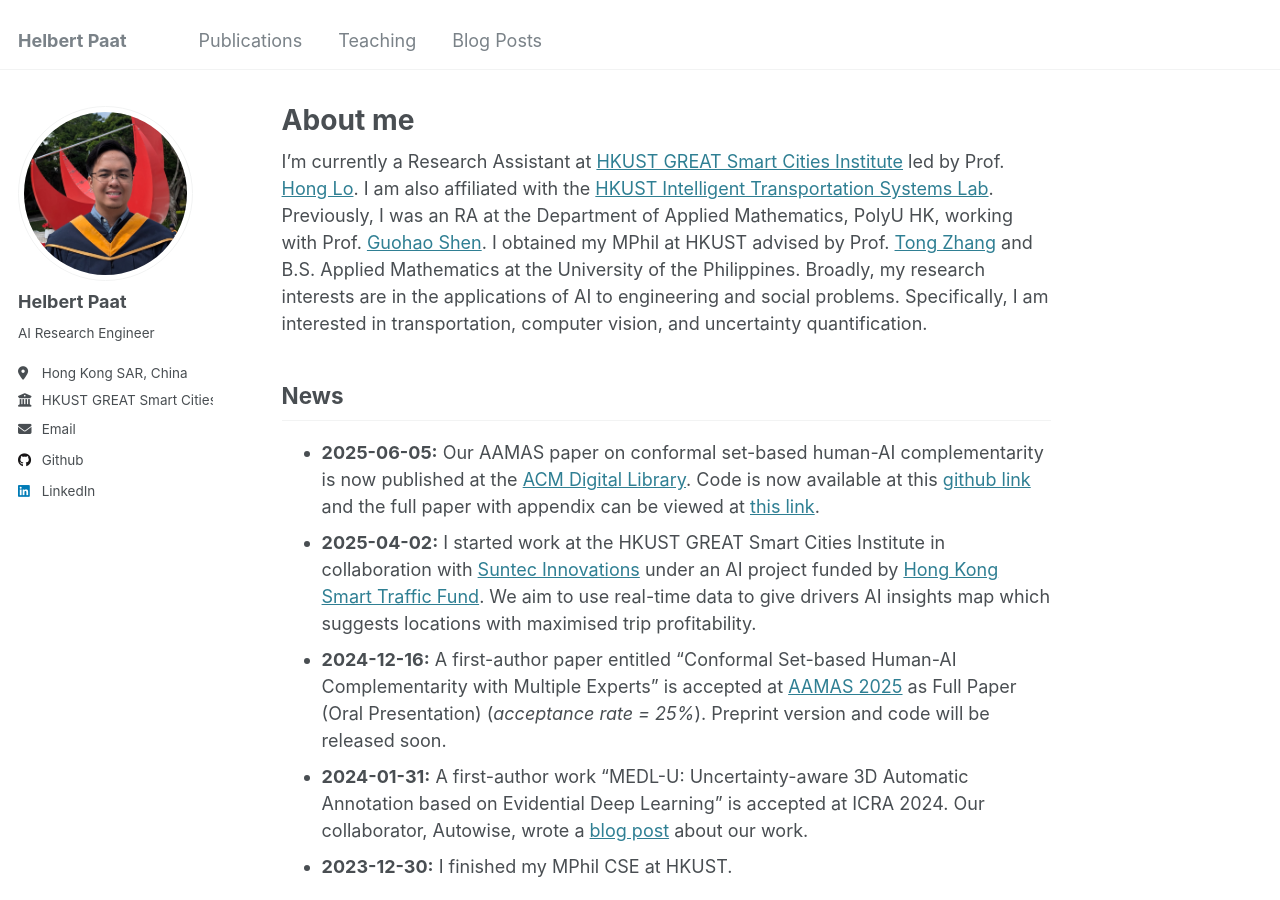
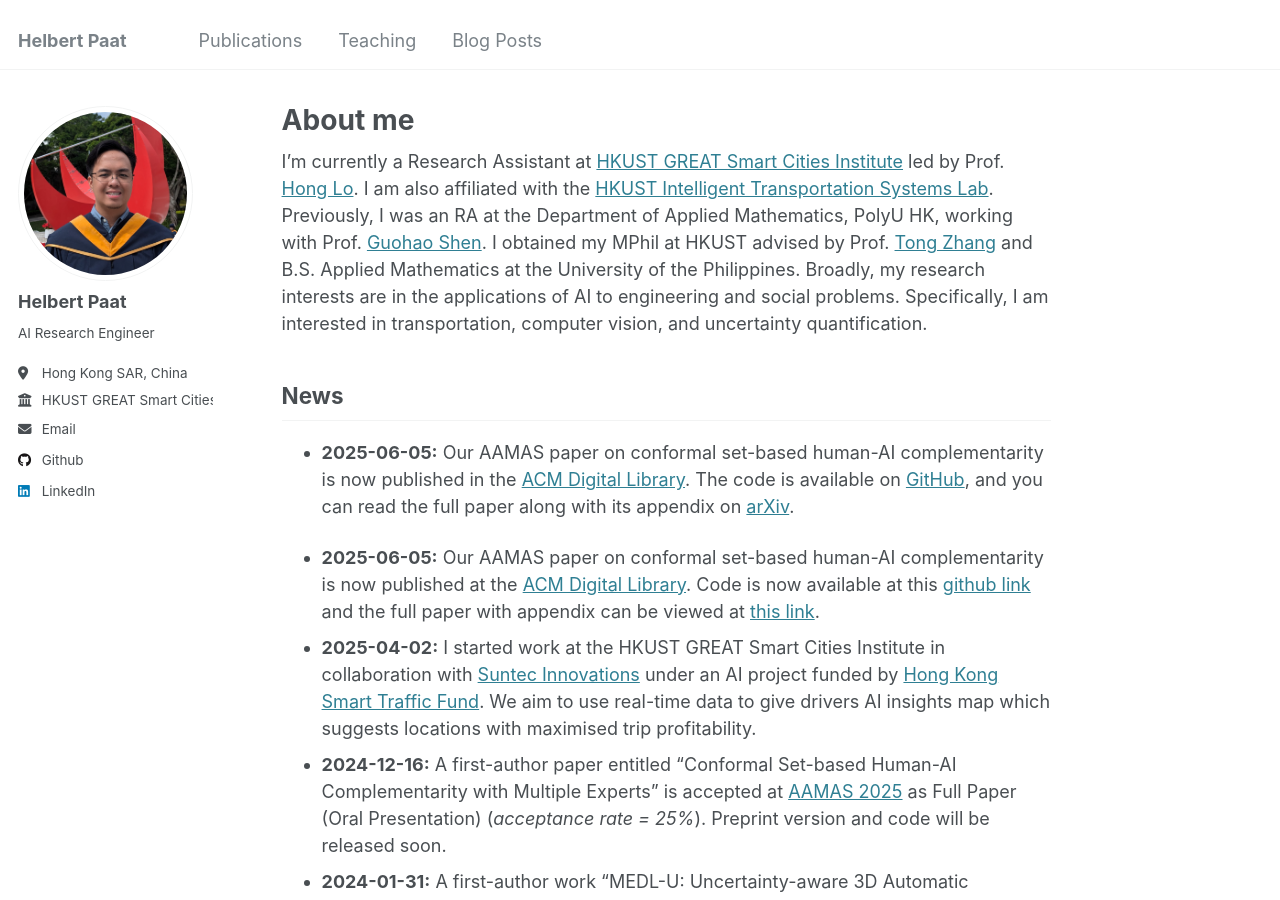
Before and after one commit to paathelb/paathelb.github.io, a Jekyll site: the page built from _pages/about.md, in a window 1280 px wide and 900 px high. Built offline with Jekyll 4.4.1, drawn with Linux system fonts in a browser that asks for light colours.

Commit message:
Update about.md

```diff
--- a/_pages/about.md
+++ b/_pages/about.md
@@ -58,6 +58,8 @@ I'm currently a Research Assistant at [HKUST GREAT Smart Cities Institute](https
 - A paper on Transportation AI is accepted at AAAI 2026. Preprint will be released soon.
 - A paper on Frequency Domain Uncertainty Quantification is accepted at the International Conference on Computer Vision (ICCV) 2025, Workshop on Advanced Perception for Autonomous Healthcare (APAH). Preprint will be released soon.
 -->
+- **2025-06-05:** Our AAMAS paper on conformal set-based human-AI complementarity is now published in the [ACM Digital Library](https://dl.acm.org/doi/10.5555/3709347.3743792). The code is available on [GitHub](https://github.com/paathelb/conformal_hai_multiple), and you can read the full paper along with its appendix on [arXiv](https://arxiv.org/abs/2508.06997).
+
 - **2025-06-05:** Our AAMAS paper on conformal set-based human-AI complementarity is now published at the [ACM Digital Library](https://dl.acm.org/doi/10.5555/3709347.3743792). Code is now available at this [github link](https://github.com/paathelb/conformal_hai_multiple) and the full paper with appendix can be viewed at [this link](https://arxiv.org/abs/2508.06997).
 - **2025-04-02:** I started work at the HKUST GREAT Smart Cities Institute in collaboration with [Suntec Innovations](https://www.suntec.app/) under an AI project funded by [Hong Kong Smart Traffic Fund](https://stf.hkpc.org/cs-87-2403-ra/). We aim to use real-time data to give drivers AI insights map which suggests locations with maximised trip profitability.
 - **2024-12-16:** A first-author paper entitled "Conformal Set-based Human-AI Complementarity with Multiple Experts" is accepted at [AAMAS 2025](https://aamas2025.org/) as Full Paper (Oral Presentation) (_acceptance rate = 25%_). Preprint version and code will be released soon.
```
